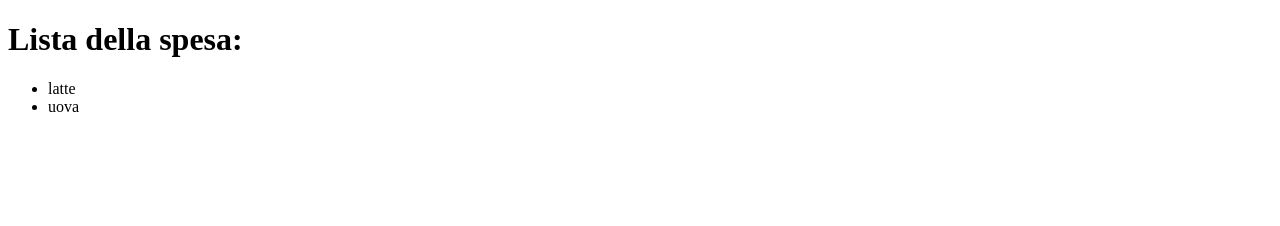
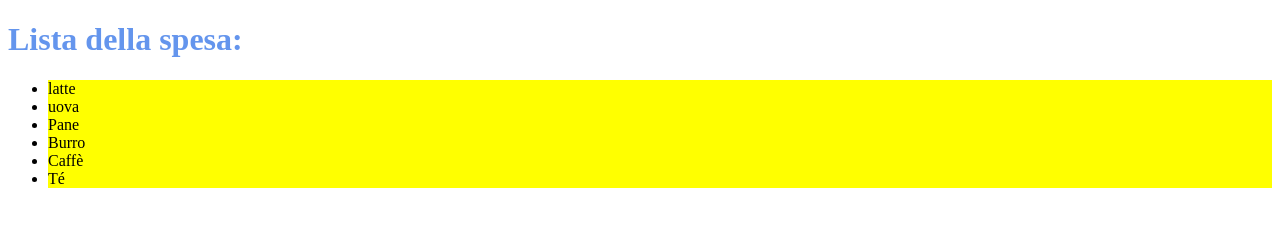
Before and after one commit to valeallo/esercizioGit, a plain HTML site: page index.html in a window 1280 px wide. Drawn offline with Linux system fonts and the light colour scheme.

Commit message:
aggiunti item e colorati titolo e li

```diff
--- a/index.html
+++ b/index.html
@@ -7,6 +7,14 @@
     <meta http-equiv="X-UA-Compatible" content="IE=edge">
     <meta name="viewport" content="width=device-width, initial-scale=1.0">
     <title>Document</title>
+    <style>
+        h1 {
+            color: cornflowerblue;
+        }
+        li {
+            background-color: yellow;
+        }
+    </style>
 </head>
 
 <body>
@@ -14,6 +22,10 @@
     <ul>
         <li>latte</li>
         <li>uova</li>
+        <li>Pane</li>
+        <li>Burro</li>
+        <li>Caffè</li>
+        <li>Té</li>
     </ul>
 </body>
 
```
